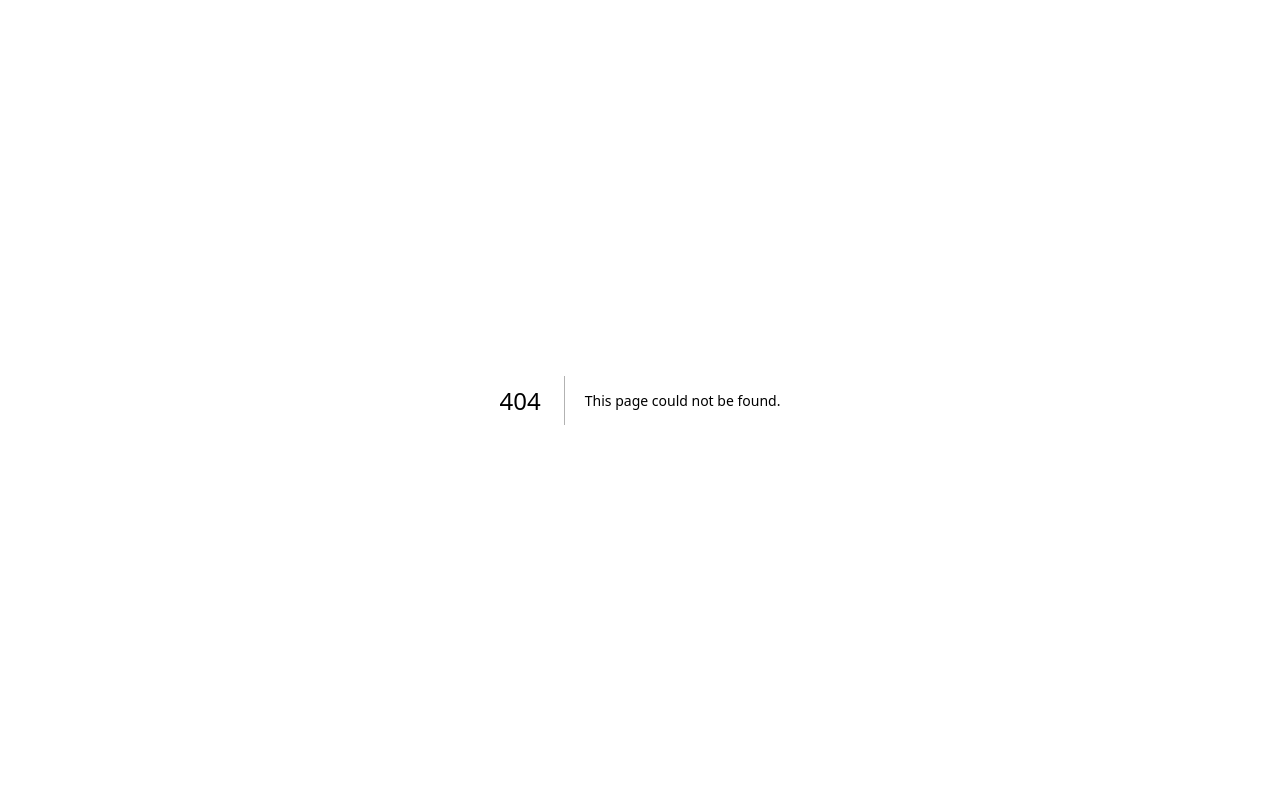
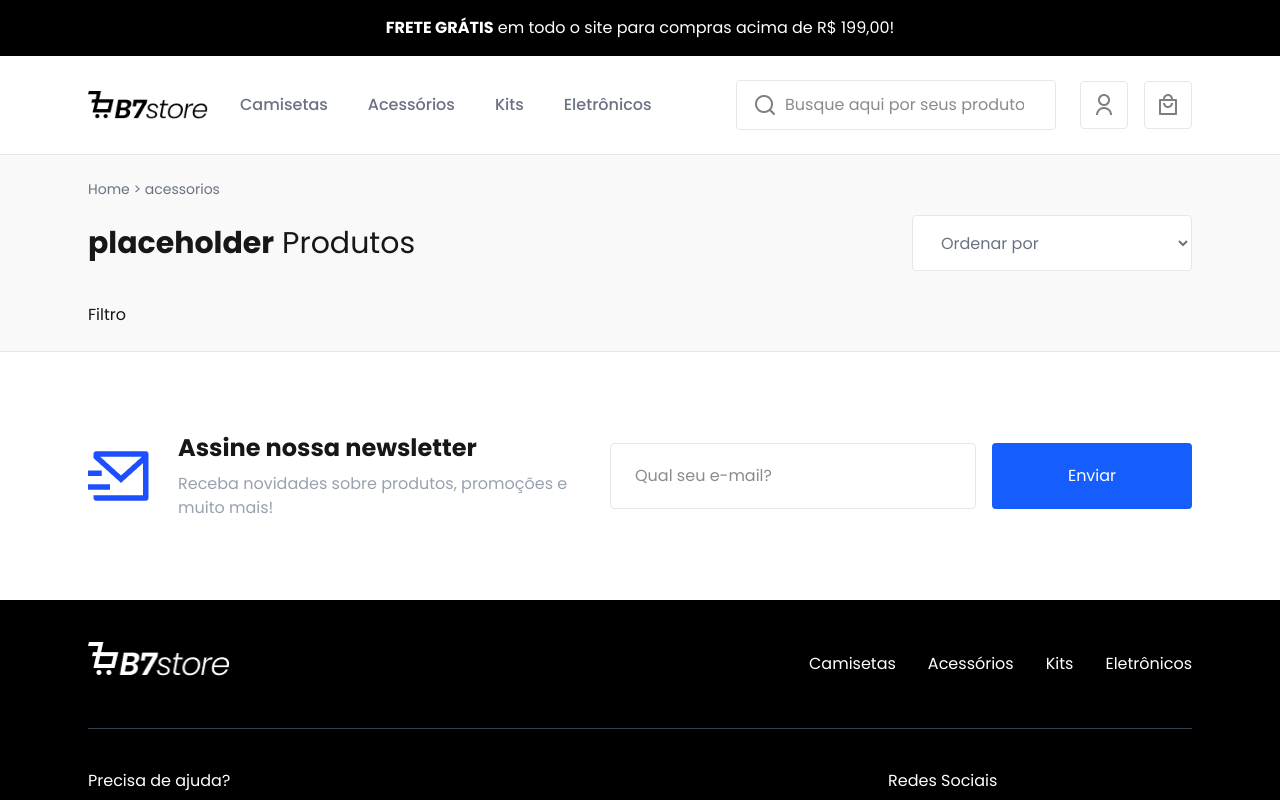
Before and after one commit to Nixwzy/b7store, a Next.js app: page /categories/acessorios in a window 1280 px wide. Before the commit this address had no page. Shown: the top 800 px of the page. Built offline with nearby package versions, Linux system fonts and the light colour scheme.

Commit message:
feat(categories): add ProductListFilter component for category filtering style(footer): update newsletter subscription text and support email style(page): adjust image height in the page component feat(hooks): implement useQueryString for managing query parameters

```diff
--- /dev/null
+++ b/src/app/(site)/categories/[slug]/page.tsx
@@ -0,0 +1,22 @@
+import { ProductListFilter } from '@/components/categories/product-list-filter';
+import Link from 'next/link';
+
+type Props = {
+  params: Promise<{ slug: string }>;
+  searchParams: Promise<{ [key: string]: string | string[] | undefined }>;
+};
+
+export default async function Page({ params, searchParams }: Props) {
+  const { slug } = await params;
+  const filters = await searchParams;
+
+  return (
+    <div>
+      <div className="text-gray-500 text-sm mb-4">
+        <Link href="/">Home</Link> &gt; <span>{slug}</span>
+      </div>
+
+      <ProductListFilter />
+    </div>
+  );
+}
--- a/src/app/(site)/page.tsx
+++ b/src/app/(site)/page.tsx
@@ -17,7 +17,13 @@ export default function Page() {
             className="flex flex-1 py-6 border border-gray-200 rounded-sm"
           >
             <div className="w-32 border-r border-gray-200 flex justify-center items-center">
-              <Image src={item.icon} alt="" width={40} height={30} />
+              <Image
+                src={item.icon}
+                alt=""
+                width={40}
+                height={40}
+                style={{ width: 40, height: 'auto' }}
+              />
             </div>
             <div className="flex-1 pl-8">
               <div className="font-bold text-xl">{item.title}</div>
--- /dev/null
+++ b/src/components/categories/product-list-filter.tsx
@@ -0,0 +1,36 @@
+'use client';
+
+import { useState } from 'react';
+
+export const ProductListFilter = () => {
+  const [isFilterOpen, setIsFilterOpen] = useState(false);
+  return (
+    <div>
+      <div className="flex flex-col gap-6 md:flex-row justify-between items-start md:items-center">
+        <div className="text-3xl">
+          <strong>placeholder</strong> Produtos
+        </div>
+        <div className="w-full md:max-w-70 flex flex-row gap-5">
+          <select className="h-14 flex-1 flex items-center px-6 bg-white border border-gray-200 rounded-sm text-gray-500">
+            <option>Ordenar por</option>
+          </select>
+          <div
+            onClick={() => setIsFilterOpen(!isFilterOpen)}
+            className="h-14 flex-1 flex items-center px-6 bg-white border border-gray-200 rounded-sm text-gray-500 md:hidden"
+          >
+            Filtrar por
+          </div>
+        </div>
+      </div>
+
+      <div className="mt-8 flex flex-col md:flex-row gap-8">
+        <div
+          className={`flex-1 md:max-w-70 ${isFilterOpen ? 'block' : 'hidden'} md:block`}
+        >
+          Filtro
+        </div>
+        <div className="flex-1 grid grid-cols-1 md:grid-cols-3"></div>
+      </div>
+    </div>
+  );
+};
--- a/src/components/layout/footer.tsx
+++ b/src/components/layout/footer.tsx
@@ -16,7 +16,7 @@ export const Footer = () => {
           />
           <div className="text-center md:text-left">
             <h3 className="font-bold text-2xl mb-6 md:mb-2">
-              Inscreva-se para nossa newsletter
+                Assine nossa newsletter
             </h3>
             <p className="text-gray-400">
                 Receba novidades sobre produtos, promoções e muito mais!
@@ -65,7 +65,7 @@ export const Footer = () => {
               </h4>
               <div className="flex flex-col md:flex-row gap-6">
                 <FooterButton
-                  href="mailto:suporte@b7web.com.br"
+                  href="mailto:glopesglcontato@gmail.com"
                   icon="/assets/ui/mail-line.png"
                   label="glopesglcontato@gmail.com"
                 />
--- /dev/null
+++ b/src/hooks/use-querystring.tsx
@@ -0,0 +1,22 @@
+import { usePathname, useSearchParams, useRouter } from 'next/navigation';
+
+export const useQueryString = () => {
+  const router = useRouter();
+  const pathname = usePathname();
+  const searchParams = useSearchParams();
+
+  return {
+    get: (key: string) => {
+      return searchParams.get(key) || '';
+    },
+    set: (key: string, value: string) => {
+      const params = new URLSearchParams(searchParams.toString());
+      if (value) {
+        params.set(key, value);
+      } else {
+        params.delete(key);
+      }
+      router.push(`${pathname}?${params.toString()}`);
+    },
+  };
+};
```
